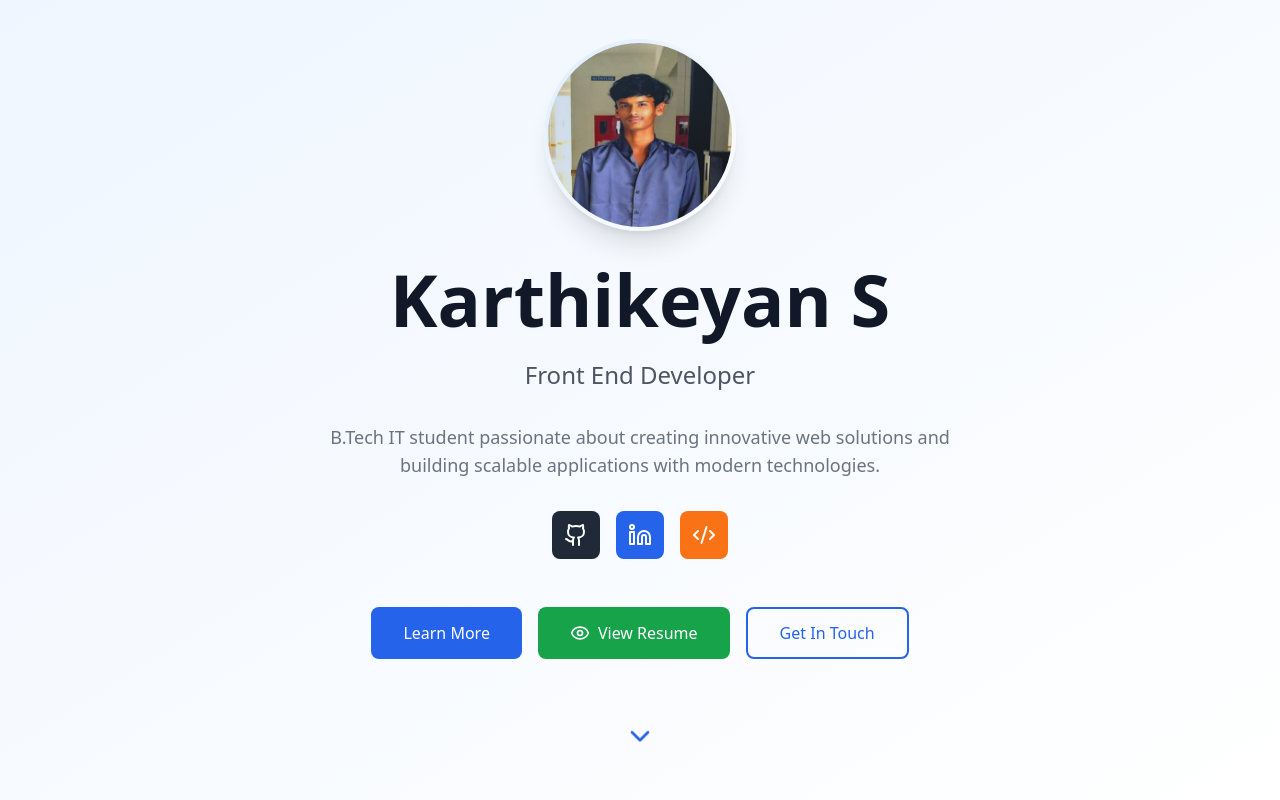
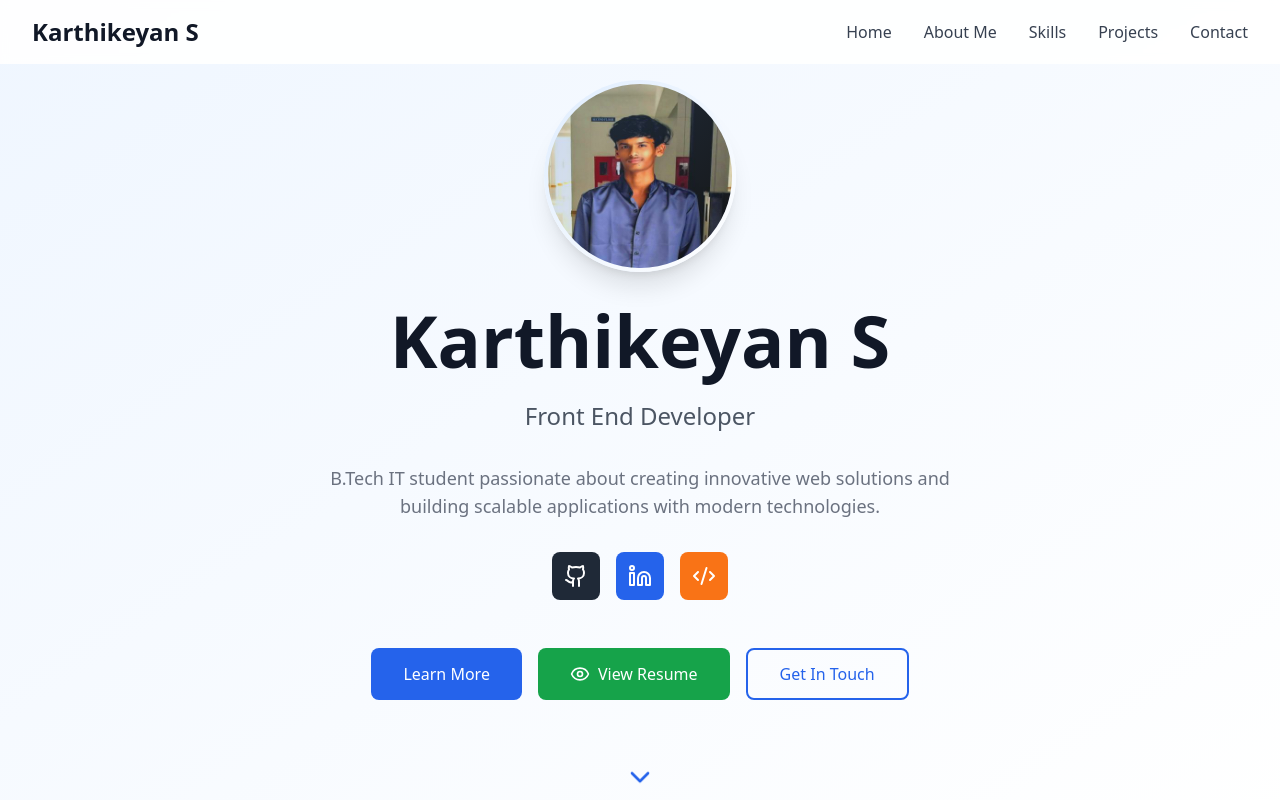
Before and after one commit to Karthikeyan-S26/karthi-personal-portfolio, a React (Vite) app: page / in a window 1280 px wide. Shown: the top 800 px of the page. Built offline with nearby package versions, Linux system fonts and the light colour scheme.

Commit message:
Add navigation bar with Home, About Me, Skills, Projects, and Contact sections

```diff
--- a/src/components/Hero.tsx
+++ b/src/components/Hero.tsx
@@ -12,7 +12,7 @@ const Hero = () => {
   };
 
   return (
-    <section className="min-h-screen flex items-center justify-center bg-gradient-to-br from-blue-50 to-white px-4 py-8">
+    <section className="min-h-screen flex items-center justify-center bg-gradient-to-br from-blue-50 to-white px-4 py-8 pt-20">
       <div className="text-center max-w-4xl mx-auto">
         {/* Profile Photo */}
         <div className="mb-8 flex justify-center">
--- /dev/null
+++ b/src/components/Navigation.tsx
@@ -0,0 +1,114 @@
+import React, { useState, useEffect } from 'react';
+import { Menu, X } from 'lucide-react';
+
+const Navigation = () => {
+  const [isScrolled, setIsScrolled] = useState(false);
+  const [isMobileMenuOpen, setIsMobileMenuOpen] = useState(false);
+
+  useEffect(() => {
+    const handleScroll = () => {
+      setIsScrolled(window.scrollY > 20);
+    };
+
+    window.addEventListener('scroll', handleScroll);
+    return () => window.removeEventListener('scroll', handleScroll);
+  }, []);
+
+  const navItems = [
+    { name: 'Home', href: '#' },
+    { name: 'About Me', href: '#about' },
+    { name: 'Skills', href: '#skills' },
+    { name: 'Projects', href: '#projects' },
+    { name: 'Contact', href: '#contact' },
+  ];
+
+  const scrollToSection = (e: React.MouseEvent<HTMLAnchorElement>, href: string) => {
+    e.preventDefault();
+
+    if (href === '#') {
+      window.scrollTo({ top: 0, behavior: 'smooth' });
+    } else {
+      const element = document.querySelector(href);
+      if (element) {
+        const offset = 80; // Height of fixed navbar
+        const elementPosition = element.getBoundingClientRect().top;
+        const offsetPosition = elementPosition + window.pageYOffset - offset;
+
+        window.scrollTo({
+          top: offsetPosition,
+          behavior: 'smooth'
+        });
+      }
+    }
+
+    setIsMobileMenuOpen(false);
+  };
+
+  return (
+    <nav
+      className={`fixed top-0 left-0 right-0 z-50 transition-all duration-300 ${
+        isScrolled
+          ? 'bg-white shadow-md py-3'
+          : 'bg-white/90 backdrop-blur-sm py-4'
+      }`}
+    >
+      <div className="max-w-7xl mx-auto px-4 sm:px-6 lg:px-8">
+        <div className="flex justify-between items-center">
+          {/* Logo/Name */}
+          <a
+            href="#"
+            onClick={(e) => scrollToSection(e, '#')}
+            className="text-xl md:text-2xl font-bold text-gray-900 hover:text-blue-600 transition-colors"
+          >
+            Karthikeyan S
+          </a>
+
+          {/* Desktop Navigation */}
+          <div className="hidden md:flex space-x-8">
+            {navItems.map((item) => (
+              <a
+                key={item.name}
+                href={item.href}
+                onClick={(e) => scrollToSection(e, item.href)}
+                className="text-gray-700 hover:text-blue-600 transition-colors font-medium"
+              >
+                {item.name}
+              </a>
+            ))}
+          </div>
+
+          {/* Mobile Menu Button */}
+          <button
+            onClick={() => setIsMobileMenuOpen(!isMobileMenuOpen)}
+            className="md:hidden p-2 rounded-lg hover:bg-gray-100 transition-colors"
+            aria-label="Toggle menu"
+          >
+            {isMobileMenuOpen ? (
+              <X className="w-6 h-6 text-gray-700" />
+            ) : (
+              <Menu className="w-6 h-6 text-gray-700" />
+            )}
+          </button>
+        </div>
+
+        {/* Mobile Navigation */}
+        {isMobileMenuOpen && (
+          <div className="md:hidden mt-4 pb-4 space-y-2">
+            {navItems.map((item) => (
+              <a
+                key={item.name}
+                href={item.href}
+                onClick={(e) => scrollToSection(e, item.href)}
+                className="block px-4 py-2 text-gray-700 hover:bg-blue-50 hover:text-blue-600 rounded-lg transition-colors font-medium"
+              >
+                {item.name}
+              </a>
+            ))}
+          </div>
+        )}
+      </div>
+    </nav>
+  );
+};
+
+export default Navigation;
--- a/src/components/Projects.tsx
+++ b/src/components/Projects.tsx
@@ -55,7 +55,7 @@ const Projects = () => {
   ];
 
   return (
-    <section className="py-12 md:py-16 lg:py-20 px-4 bg-white">
+    <section id="projects" className="py-12 md:py-16 lg:py-20 px-4 bg-white">
       <div className="max-w-6xl mx-auto">
         <div className="text-center mb-12 md:mb-16">
           <h2 className="text-3xl md:text-4xl lg:text-5xl font-bold text-gray-900 mb-4 md:mb-6">
--- a/src/components/Skills.tsx
+++ b/src/components/Skills.tsx
@@ -42,7 +42,7 @@ const Skills = () => {
   ];
 
   return (
-    <section className="py-12 md:py-16 lg:py-20 px-4 bg-gray-50">
+    <section id="skills" className="py-12 md:py-16 lg:py-20 px-4 bg-gray-50">
       <div className="max-w-6xl mx-auto">
         <div className="text-center mb-12 md:mb-16">
           <h2 className="text-3xl md:text-4xl lg:text-5xl font-bold text-gray-900 mb-4 md:mb-6">
--- a/src/pages/Index.tsx
+++ b/src/pages/Index.tsx
@@ -1,5 +1,6 @@
 
 import React from 'react';
+import Navigation from '../components/Navigation';
 import Hero from '../components/Hero';
 import About from '../components/About';
 import Skills from '../components/Skills';
@@ -9,6 +10,7 @@ import Contact from '../components/Contact';
 const Index = () => {
   return (
     <div className="min-h-screen bg-white">
+      <Navigation />
       <Hero />
       <About />
       <Skills />
```
